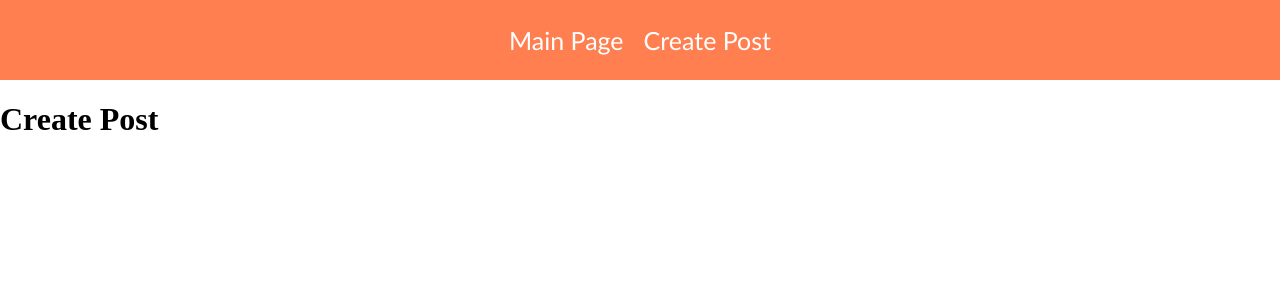
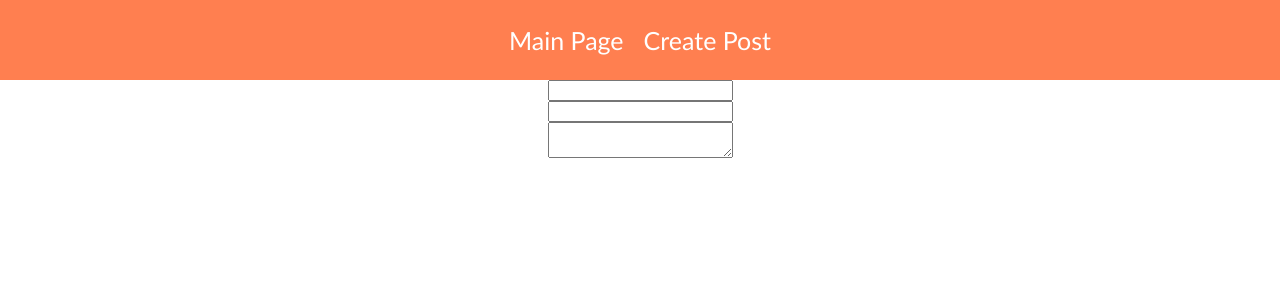
Before and after one commit to erizta/blogClient, a React (Create React App) app: page /createpost in a window 1280 px wide. Shown: the top 300 px of the page. Built offline with nearby package versions, Linux system fonts and the light colour scheme.

Commit message:
styling create post

```diff
--- a/src/App.css
+++ b/src/App.css
@@ -29,7 +29,19 @@ body {
   text-decoration: none;
 }
 
-.links a:hover{
+.links a:hover {
   cursor: pointer;
   font-weight: bold;
 }
+
+.CreatePost {
+  display: flex;
+  justify-content: center;
+  align-items: center;
+  height: 100%;
+}
+
+.uploadPost {
+  display: flex;
+  flex-direction: column;
+}
--- a/src/pages/CreatePost.js
+++ b/src/pages/CreatePost.js
@@ -1,9 +1,14 @@
 import React from 'react'
+import '../App.css'
 
 export default function CreatePost() {
     return (
         <div className="CreatePost">
-            <h1>Create Post</h1>
+            <div className="uploadPost">
+                <input type="text" />
+                <input type="text" />
+                <textarea />
+            </div>
         </div>
     )
 }
```
